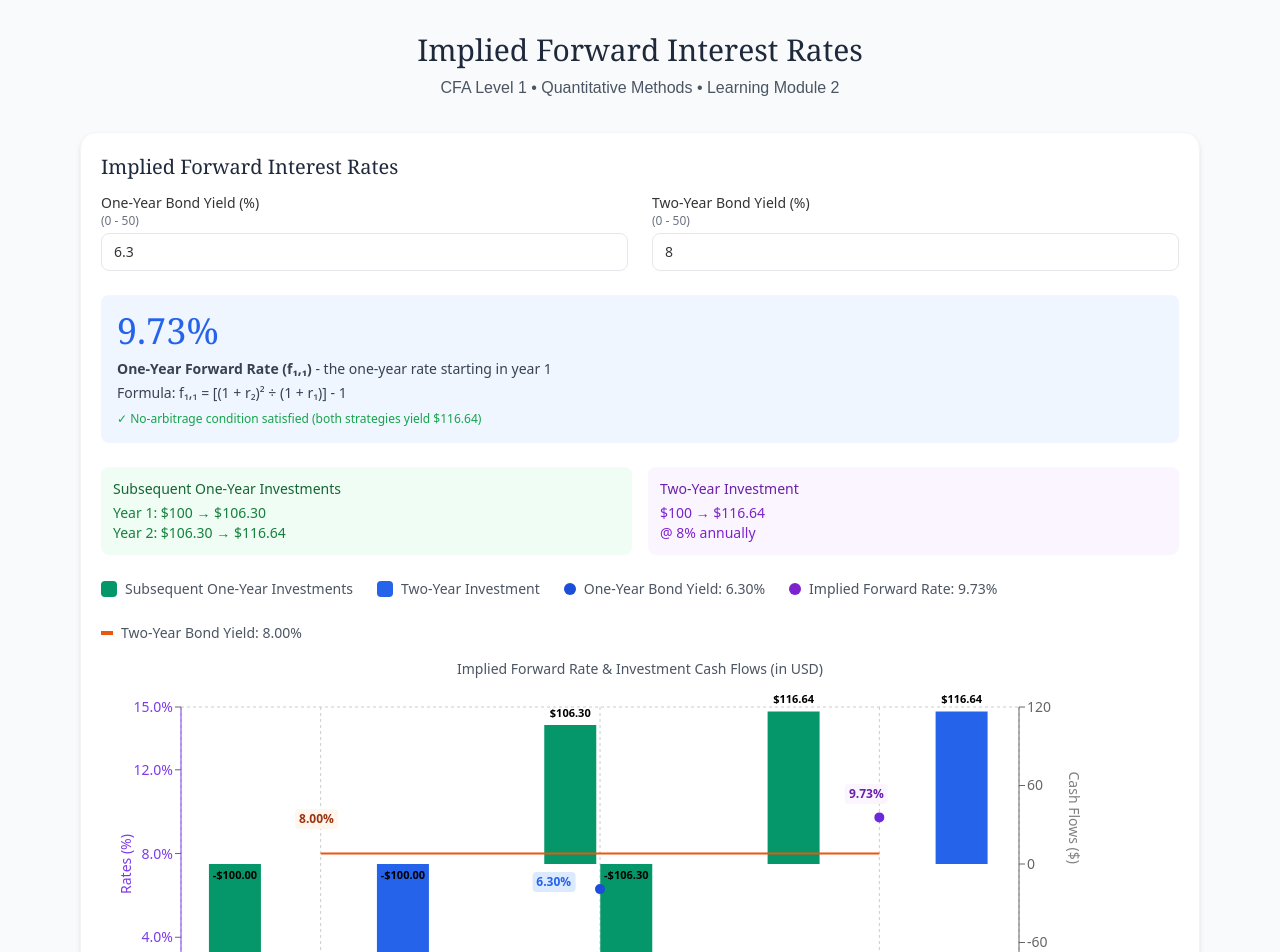
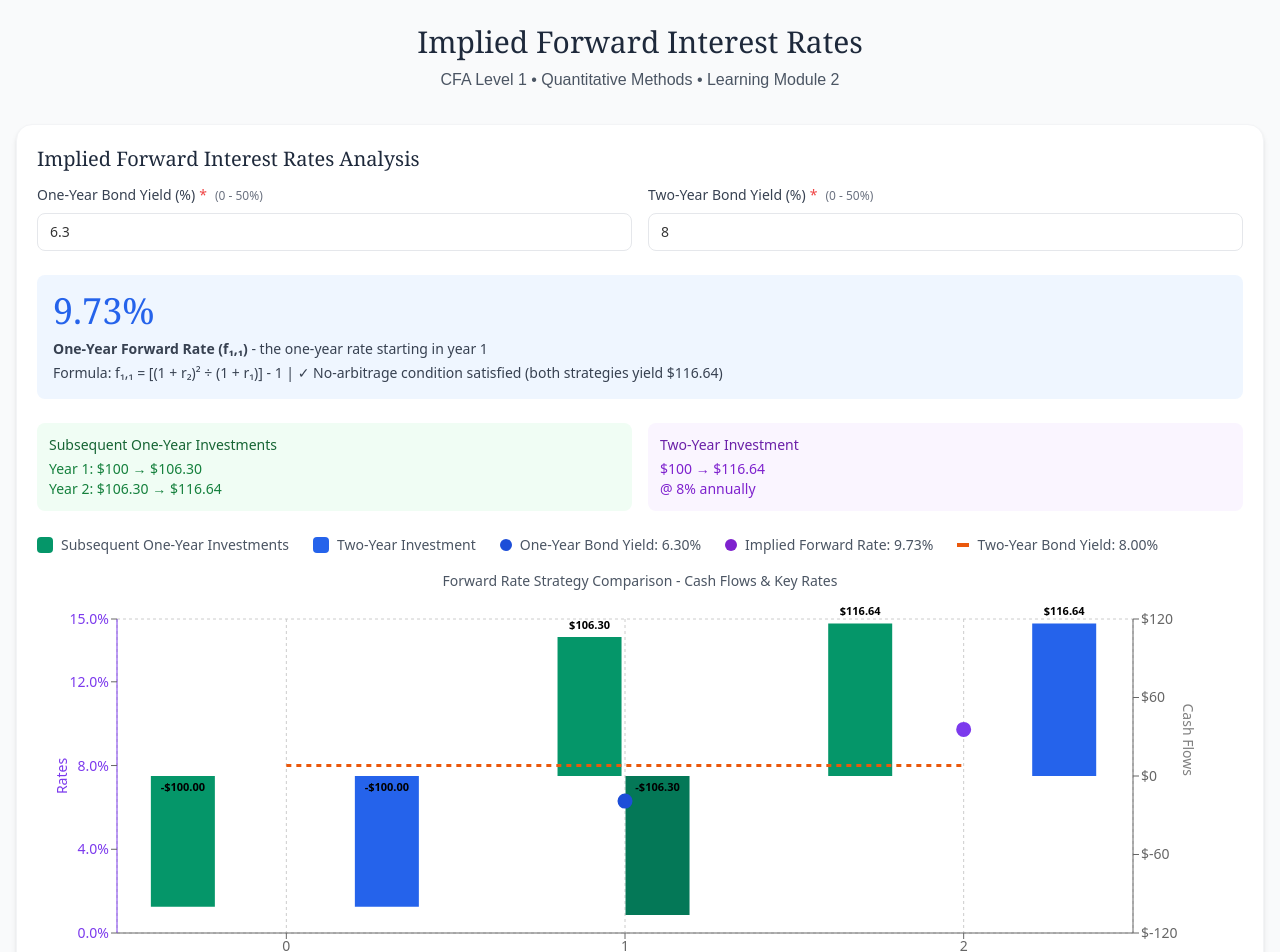
Before and after one commit to PaulReadCFA/lm2los3_impliedforwardrate, a React (Vite) app: page / in a window 1280 px wide. Shown: the top 952 px of the page. Built offline with nearby package versions, Linux system fonts and the light colour scheme.

Commit message:
accessibility

```diff
--- a/src/App.jsx
+++ b/src/App.jsx
@@ -1,4 +1,4 @@
-import { useMemo, useState } from "react";
+import { useMemo, useState, useCallback } from "react";
 import {
   ResponsiveContainer,
   ComposedChart,
@@ -10,11 +10,59 @@ import {
   Tooltip,
 } from "recharts";
 
+// Shared Components
 function Card({ title, children, className = "" }) {
   return (
     <div className={`bg-white rounded-2xl shadow-md p-5 border border-gray-100 ${className}`}>
       <h2 className="font-serif text-xl text-slate-800 mb-3">{title}</h2>
       <div className="font-sans text-sm text-black/80">{children}</div>
+    </div>
+  );
+}
+
+function FormField({ id, label, children, error, helpText, required = false }) {
+  return (
+    <div className="flex flex-col">
+      <label htmlFor={id} className="font-medium text-gray-700 mb-1">
+        {label}
+        {required && <span className="text-red-500 ml-1" aria-label="required">*</span>}
+        {helpText && <span className="text-gray-500 text-xs font-normal ml-2">({helpText})</span>}
+      </label>
+      {children}
+      {error && (
+        <div className="text-red-600 text-xs mt-1" role="alert" id={`${id}-error`}>
+          {error}
+        </div>
+      )}
+    </div>
+  );
+}
+
+function ValidationMessage({ errors }) {
+  if (!errors || Object.keys(errors).length === 0) return null;
+
+  return (
+    <div className="mb-4 p-3 bg-red-50 border border-red-200 rounded-lg" role="alert">
+      <h3 className="text-red-800 font-semibold text-sm mb-2">Please correct the following:</h3>
+      <ul className="text-red-800 text-sm space-y-1">
+        {Object.entries(errors).map(([field, error]) => (
+          <li key={field}>• {error}</li>
+        ))}
+      </ul>
+    </div>
+  );
+}
+
+function ResultCard({ title, value, subtitle, description, isValid = true }) {
+  if (!isValid) return null;
+
+  return (
+    <div className="mb-6 p-4 bg-blue-50 rounded-lg">
+      <div className="text-4xl font-serif text-blue-600 mb-2">{value}</div>
+      <div className="text-sm text-gray-700">
+        <div><strong>{title}</strong> - {subtitle}</div>
+        <div className="mt-1">{description}</div>
+      </div>
     </div>
   );
 }
@@ -109,31 +157,47 @@ const CustomLabel = (props) => {
   );
 };
 
-export default function App() {
+export default function ForwardRatesCalculator() {
   const [inputs, setInputs] = useState({
     oneYearRate: 6.30,
     twoYearRate: 8.00
   });
 
-  // Input validation
-  const validateInputs = (inputs) => {
-    const errors = [];
-    if (inputs.oneYearRate < 0 || inputs.oneYearRate > 50) errors.push("One-Year Rate must be between 0% and 50%");
-    if (inputs.twoYearRate < 0 || inputs.twoYearRate > 50) errors.push("Two-Year Rate must be between 0% and 50%");
-    if (inputs.twoYearRate <= inputs.oneYearRate) errors.push("Two-Year Rate should typically be higher than One-Year Rate for normal yield curve");
+  const validateInputs = useCallback((inputs) => {
+    const errors = {};
+
+    if (!inputs.oneYearRate || inputs.oneYearRate < 0) {
+      errors.oneYearRate = "One-year rate must be positive";
+    } else if (inputs.oneYearRate > 50) {
+      errors.oneYearRate = "One-year rate cannot exceed 50%";
+    }
+
+    if (!inputs.twoYearRate || inputs.twoYearRate < 0) {
+      errors.twoYearRate = "Two-year rate must be positive";
+    } else if (inputs.twoYearRate > 50) {
+      errors.twoYearRate = "Two-year rate cannot exceed 50%";
+    }
+
+    if (inputs.twoYearRate > 0 && inputs.oneYearRate > 0 && inputs.twoYearRate <= inputs.oneYearRate) {
+      errors.yieldCurve = "Two-year rate should typically be higher than one-year rate for normal yield curve";
+    }
+
     return errors;
-  };
+  }, []);
+
+  const handleInputChange = useCallback((field, value) => {
+    setInputs(prev => ({ ...prev, [field]: +value }));
+  }, []);
 
   const inputErrors = validateInputs(inputs);
   const model = useMemo(() => {
-    if (inputErrors.length > 0) return null;
+    if (Object.keys(inputErrors).length > 0) return null;
     return calculateForwardRates(inputs);
   }, [inputs, inputErrors]);
 
   return (
     <div className="min-h-screen bg-gray-50">
-      <main className="max-w-6xl mx-auto px-4 py-8">
-
+      <main className="max-w-7xl mx-auto px-4 py-6">
         {/* Header */}
         <div className="text-center mb-8">
           <h1 className="text-3xl font-serif text-slate-800 mb-2">Implied Forward Interest Rates</h1>
@@ -141,62 +205,67 @@ export default function App() {
         </div>
 
         {/* Forward Rate Model Inputs & Results */}
-        <Card title="Implied Forward Interest Rates" className="w-full">
-
-          {/* Input Validation Errors */}
-          {inputErrors.length > 0 && (
-            <div className="mb-4 p-3 bg-red-50 border border-red-200 rounded-lg">
-              <p className="text-red-600 font-medium">Please correct the following:</p>
-              <ul className="text-red-600 text-sm mt-1 list-disc list-inside">
-                {inputErrors.map((error, i) => <li key={i}>{error}</li>)}
-              </ul>
-            </div>
-          )}
-
+        <Card title="Implied Forward Interest Rates Analysis">
           {/* Inputs Section */}
-          <div className="grid grid-cols-2 gap-6 mb-6">
-            <label className="flex flex-col">
-              One-Year Bond Yield (%) <span className="text-gray-500 text-xs">(0 - 50)</span>
+          <div className="grid grid-cols-1 md:grid-cols-2 gap-4 mb-6">
+            <FormField
+              id="one-year-rate"
+              label="One-Year Bond Yield (%)"
+              helpText="0 - 50%"
+              error={inputErrors.oneYearRate}
+              required
+            >
               <input
+                id="one-year-rate"
                 type="number"
                 step="0.01"
                 min="0"
                 max="50"
                 value={inputs.oneYearRate}
-                onChange={(e) => setInputs(v => ({ ...v, oneYearRate: +e.target.value }))}
-                className="mt-1 rounded-lg border px-3 py-2"
+                onChange={(e) => handleInputChange('oneYearRate', e.target.value)}
+                className="mt-1 rounded-lg border px-3 py-2 focus:ring-2 focus:ring-blue-500 focus:border-blue-500"
+                aria-describedby={inputErrors.oneYearRate ? "one-year-rate-error" : undefined}
+                aria-invalid={inputErrors.oneYearRate ? 'true' : 'false'}
               />
-            </label>
-            <label className="flex flex-col">
-              Two-Year Bond Yield (%) <span className="text-gray-500 text-xs">(0 - 50)</span>
+            </FormField>
+
+            <FormField
+              id="two-year-rate"
+              label="Two-Year Bond Yield (%)"
+              helpText="0 - 50%"
+              error={inputErrors.twoYearRate}
+              required
+            >
               <input
+                id="two-year-rate"
                 type="number"
                 step="0.01"
                 min="0"
                 max="50"
                 value={inputs.twoYearRate}
-                onChange={(e) => setInputs(v => ({ ...v, twoYearRate: +e.target.value }))}
-                className="mt-1 rounded-lg border px-3 py-2"
+                onChange={(e) => handleInputChange('twoYearRate', e.target.value)}
+                className="mt-1 rounded-lg border px-3 py-2 focus:ring-2 focus:ring-blue-500 focus:border-blue-500"
+                aria-describedby={inputErrors.twoYearRate ? "two-year-rate-error" : undefined}
+                aria-invalid={inputErrors.twoYearRate ? 'true' : 'false'}
               />
-            </label>
+            </FormField>
           </div>
+
+          <ValidationMessage errors={inputErrors} />
 
           {/* Forward Rate Results */}
           {model && model.isValid && (
             <>
-              <div className="mb-6 p-4 bg-blue-50 rounded-lg">
-                <div className="text-4xl font-serif text-blue-600 mb-2">{model.forwardRate.toFixed(2)}%</div>
-                <div className="text-sm text-gray-700">
-                  <div><strong>One-Year Forward Rate (f₁,₁)</strong> - the one-year rate starting in year 1</div>
-                  <div className="mt-1">Formula: f₁,₁ = [(1 + r₂)² ÷ (1 + r₁)] - 1</div>
-                  <div className="text-xs mt-2 text-green-600">
-                    ✓ No-arbitrage condition satisfied (both strategies yield ${model.strategy1Final.toFixed(2)})
-                  </div>
-                </div>
-              </div>
+              <ResultCard
+                title="One-Year Forward Rate (f₁,₁)"
+                value={`${model.forwardRate.toFixed(2)}%`}
+                subtitle="the one-year rate starting in year 1"
+                description={`Formula: f₁,₁ = [(1 + r₂)² ÷ (1 + r₁)] - 1 | ✓ No-arbitrage condition satisfied (both strategies yield $${model.strategy1Final.toFixed(2)})`}
+                isValid={model.isValid}
+              />
 
               {/* Strategy Comparison */}
-              <div className="grid grid-cols-2 gap-4 mb-6">
+              <div className="grid grid-cols-1 md:grid-cols-2 gap-4 mb-6">
                 <div className="p-3 bg-green-50 rounded-lg">
                   <div className="font-medium text-green-800">Subsequent One-Year Investments</div>
                   <div className="text-sm text-green-700 mt-1">
@@ -213,7 +282,44 @@ export default function App() {
                 </div>
               </div>
 
-              {/* Chart Legend - updated colors */}
+              {/* Screen Reader Data Table */}
+              <div className="sr-only">
+                <table>
+                  <caption>Forward rates investment strategy cash flows showing both investment approaches over 3 years</caption>
+                  <thead>
+                    <tr>
+                      <th scope="col">Year</th>
+                      <th scope="col">Subsequent Strategy</th>
+                      <th scope="col">Two-Year Strategy</th>
+                      <th scope="col">Interest Rates</th>
+                    </tr>
+                  </thead>
+                  <tbody>
+                    {model.cashFlowData.map(row => (
+                      <tr key={row.period}>
+                        <th scope="row">{row.periodLabel}</th>
+                        <td>
+                          {row.period === 0 && "Initial investment: ($100.00)"}
+                          {row.period === 1 && `Maturity: $${row.subsequentMaturity.toFixed(2)}, Reinvestment: ($${Math.abs(row.subsequentReinvestment).toFixed(2)})`}
+                          {row.period === 2 && `Final maturity: $${row.subsequentInvestment.toFixed(2)}`}
+                        </td>
+                        <td>
+                          {row.period === 0 && "Initial investment: ($100.00)"}
+                          {row.period === 1 && "No cash flow"}
+                          {row.period === 2 && `Final maturity: $${row.twoYearInvestment.toFixed(2)}`}
+                        </td>
+                        <td>
+                          {row.period === 0 && `Two-year rate: ${inputs.twoYearRate.toFixed(2)}%`}
+                          {row.period === 1 && `One-year rate: ${inputs.oneYearRate.toFixed(2)}%`}
+                          {row.period === 2 && `Forward rate: ${model.forwardRate.toFixed(2)}%`}
+                        </td>
+                      </tr>
+                    ))}
+                  </tbody>
+                </table>
+              </div>
+
+              {/* Chart Legend */}
               <div className="mb-4 text-sm text-gray-600 flex items-center gap-6 flex-wrap">
                 <span className="inline-flex items-center">
                   <span className="w-4 h-4 bg-emerald-600 mr-2 rounded"></span>
@@ -237,68 +343,28 @@ export default function App() {
                 </span>
               </div>
 
-              {/* Cash Flow Chart */}
-              <div className="h-96 relative">
-                <div className="text-center text-sm text-gray-600 mb-2 font-medium">
-                  Implied Forward Rate & Investment Cash Flows (in USD)
+              {/* Cash Flow Chart - Simplified */}
+              <div className="h-96 relative"
+                   role="img"
+                   aria-labelledby="forward-rates-chart-title"
+                   aria-describedby="forward-rates-chart-description">
+
+                <div className="sr-only">
+                  <h3 id="forward-rates-chart-title">Forward Rates Investment Strategy Chart</h3>
+                  <p id="forward-rates-chart-description">
+                    Combined bar and line chart showing cash flows for two investment strategies:
+                    sequential one-year investments vs direct two-year investment, with implied forward rate of {model.forwardRate.toFixed(2)}%
+                  </p>
                 </div>
 
-                {/* Rate Labels positioned next to dots - dynamically calculated */}
-                {(() => {
-                  const maxRate = Math.max(15, model.forwardRate * 1.2);
-                  const chartHeight = 384 - 40; // Total height minus top/bottom margins
-                  const chartWidth = "100%";
-
-                  // Calculate vertical positions based on rate values (inverted because chart 0 is at bottom)
-                  const oneYearPos = (1 - inputs.oneYearRate / maxRate) * 100;
-                  const forwardPos = (1 - model.forwardRate / maxRate) * 100;
-                  const twoYearPos = (1 - inputs.twoYearRate / maxRate) * 100;
-
-                  return (
-                    <>
-                      {/* One-Year Bond Yield label at year 1 - perfectly positioned */}
-                      <div
-                        className="absolute bg-blue-100 text-blue-600 px-1 py-0.5 rounded text-xs font-semibold z-10"
-                        style={{
-                          left: '42%', // Perfect alignment with the blue dot
-                          top: `${Math.max(8, Math.min(85, oneYearPos))}%`,
-                          transform: 'translate(-50%, -50%)'
-                        }}
-                      >
-                        {inputs.oneYearRate.toFixed(2)}%
-                      </div>
-
-                      {/* Implied Forward Rate label at year 2 - improved contrast */}
-                      <div
-                        className="absolute bg-purple-50 text-purple-800 px-1 py-0.5 rounded text-xs font-semibold z-10"
-                        style={{
-                          left: '71%', // Year 2 position
-                          top: `${Math.max(8, Math.min(85, forwardPos))}%`,
-                          transform: 'translate(-50%, -50%)'
-                        }}
-                      >
-                        {model.forwardRate.toFixed(2)}%
-                      </div>
-
-                      {/* Two-Year Bond Yield label on line - improved contrast */}
-                      <div
-                        className="absolute bg-orange-50 text-orange-800 px-1 py-0.5 rounded text-xs font-semibold z-10"
-                        style={{
-                          left: '18%', // Moved from 12% to 18% - more inside the chart
-                          top: `${Math.max(3, Math.min(80, twoYearPos - 5))}%`, // Just above the line
-                          transform: 'translate(0, -50%)'
-                        }}
-                      >
-                        {inputs.twoYearRate.toFixed(2)}%
-                      </div>
-                    </>
-                  );
-                })()}
+                <div className="text-center text-sm text-gray-600 mb-2 font-medium">
+                  Forward Rate Strategy Comparison - Cash Flows & Key Rates
+                </div>
 
                 <ResponsiveContainer width="100%" height="100%">
                   <ComposedChart
                     data={model.cashFlowData}
-                    margin={{ top: 20, right: 100, left: 20, bottom: 20 }}
+                    margin={{ top: 20, right: 50, left: 20, bottom: 20 }}
                   >
                     <CartesianGrid strokeDasharray="3 3" />
                     <XAxis
@@ -307,7 +373,7 @@ export default function App() {
                     />
                     <YAxis
                       yAxisId="left"
-                      label={{ value: 'Rates (%)', angle: -90, position: 'insideLeft', style: { fill: '#7c3aed', textAnchor: 'middle' } }}
+                      label={{ value: 'Rates', angle: -90, position: 'insideLeft', style: { fill: '#7c3aed', textAnchor: 'middle' } }}
                       tickFormatter={(value) => `${value.toFixed(1)}%`}
                       domain={[0, Math.max(15, model.forwardRate * 1.2)]}
                       tick={{ fill: '#7c3aed' }}
@@ -316,82 +382,91 @@ export default function App() {
                     <YAxis
                       yAxisId="right"
                       orientation="right"
-                      label={{ value: 'Cash Flows ($)', angle: 90, position: 'insideRight' }}
-                      tickFormatter={(value) => `${value}`}
+                      label={{ value: 'Cash Flows', angle: 90, position: 'insideRight' }}
+                      tickFormatter={(value) => `$${Math.round(value)}`}
                     />
                     <Tooltip
-                      formatter={(value, name) => {
-                        if (name === 'forwardRateLine' || name === 'twoYearLine') return [`${Number(value).toFixed(2)}%`, name];
+                      formatter={(value, name, props) => {
+                        if (name.includes('Rate') || name.includes('Line')) {
+                          return [`${Number(value).toFixed(2)}%`, name];
+                        }
                         return [`${Number(value).toFixed(2)}`, name];
                       }}
-                      labelFormatter={(label) => `Period: ${label}`}
+                      labelFormatter={(label) => `Year ${label}`}
+                      contentStyle={{
+                        backgroundColor: 'white',
+                        border: '1px solid #ccc',
+                        borderRadius: '8px',
+                        fontSize: '12px'
+                      }}
                     />
 
-                    {/* Subsequent One-Year Investment Cash Flows - improved contrast */}
+                    {/* Sequential Strategy Cash Flows */}
                     <Bar
                       yAxisId="right"
                       dataKey="subsequentInvestment"
                       fill="#059669"
-                      name="Subsequent One-Year Investments"
+                      name="Sequential Strategy"
                       label={CustomLabel}
                     />
                     <Bar
                       yAxisId="right"
                       dataKey="subsequentMaturity"
                       fill="#059669"
-                      name="Bond Maturity"
+                      name="Maturity Payment"
                       label={CustomLabel}
                     />
                     <Bar
                       yAxisId="right"
                       dataKey="subsequentReinvestment"
-                      fill="#059669"
+                      fill="#047857"
                       name="Reinvestment"
                       label={CustomLabel}
                     />
 
-                    {/* Two-Year Investment Cash Flows - improved contrast */}
+                    {/* Two-Year Strategy Cash Flows */}
                     <Bar
                       yAxisId="right"
                       dataKey="twoYearInvestment"
                       fill="#2563eb"
-                      name="Two-Year Investment"
+                      name="Two-Year Strategy"
                       label={CustomLabel}
                     />
 
-                    {/* Two-Year Bond Yield Line - improved contrast */}
+                    {/* Key Rate Line - Two-year rate baseline */}
                     <Line
                       yAxisId="left"
                       type="monotone"
                       dataKey="twoYearLine"
                       stroke="#ea580c"
-                      strokeWidth={2}
+                      strokeWidth={3}
+                      strokeDasharray="5 5"
                       dot={false}
-                      name="Two-Year Bond Yield"
+                      name={`Two-Year Rate (${inputs.twoYearRate.toFixed(2)}%)`}
                     />
 
-                    {/* One-Year Bond Yield Dot (year 1 only) - already good contrast */}
+                    {/* One-Year Rate Indicator - At year 1 */}
                     <Line
                       yAxisId="left"
                       type="monotone"
                       dataKey="oneYearBondYield"
                       stroke="#1d4ed8"
                       strokeWidth={0}
-                      dot={{ fill: '#1d4ed8', strokeWidth: 2, r: 4 }}
+                      dot={{ fill: '#1d4ed8', strokeWidth: 3, r: 6 }}
                       connectNulls={false}
-                      name="One-Year Bond Yield"
+                      name={`One-Year Rate (${inputs.oneYearRate.toFixed(2)}%)`}
                     />
 
-                    {/* Implied Forward Rate Dot (year 2 only) - improved contrast */}
+                    {/* Forward Rate Indicator - Only at year 2 */}
                     <Line
                       yAxisId="left"
                       type="monotone"
                       dataKey="impliedForwardRate"
-                      stroke="#6d28d9"
+                      stroke="#7c3aed"
                       strokeWidth={0}
-                      dot={{ fill: '#6d28d9', strokeWidth: 2, r: 4 }}
+                      dot={{ fill: '#7c3aed', strokeWidth: 3, r: 6 }}
                       connectNulls={false}
-                      name="Implied Forward Rate"
+                      name={`Forward Rate (${model.forwardRate.toFixed(2)}%)`}
                     />
                   </ComposedChart>
                 </ResponsiveContainer>
@@ -408,6 +483,17 @@ export default function App() {
             </>
           )}
         </Card>
+
+        {/* Educational Footer */}
+        <div className="mt-8 p-4 bg-blue-50 rounded-lg">
+          <h2 className="font-semibold text-blue-800 mb-2">Educational Context</h2>
+          <div className="text-sm text-blue-700 space-y-2">
+            <p><strong>Forward Rate Theory:</strong> The market-implied rate for future borrowing/lending periods</p>
+            <p><strong>No-Arbitrage Principle:</strong> Both investment strategies must yield identical returns</p>
+            <p><strong>Yield Curve Analysis:</strong> Forward rates reveal market expectations about future interest rates</p>
+            <p className="text-xs mt-2">This model assumes no transaction costs, perfect liquidity, and no default risk. Real markets may show slight deviations due to these factors.</p>
+          </div>
+        </div>
       </main>
     </div>
   );
```
